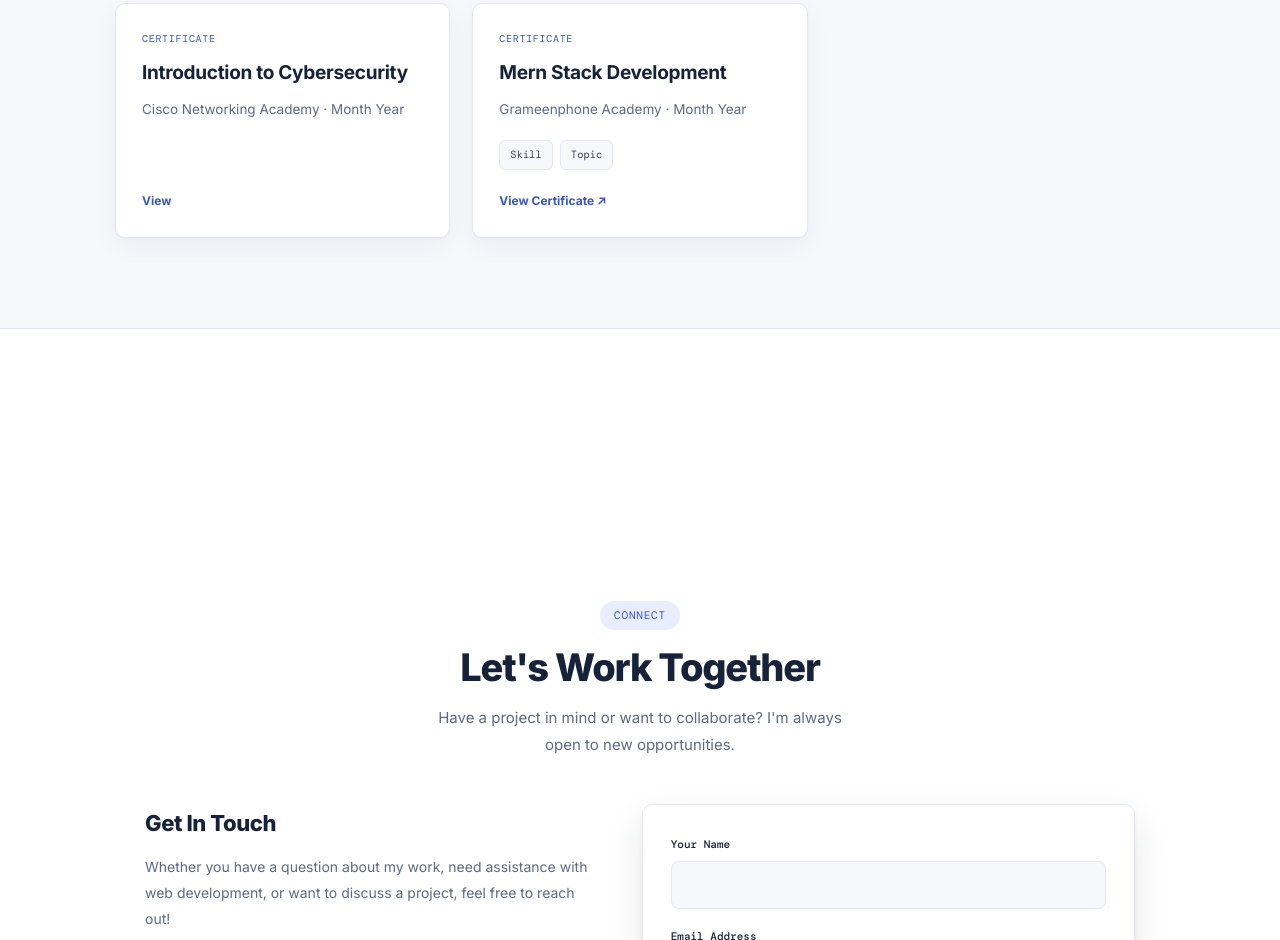
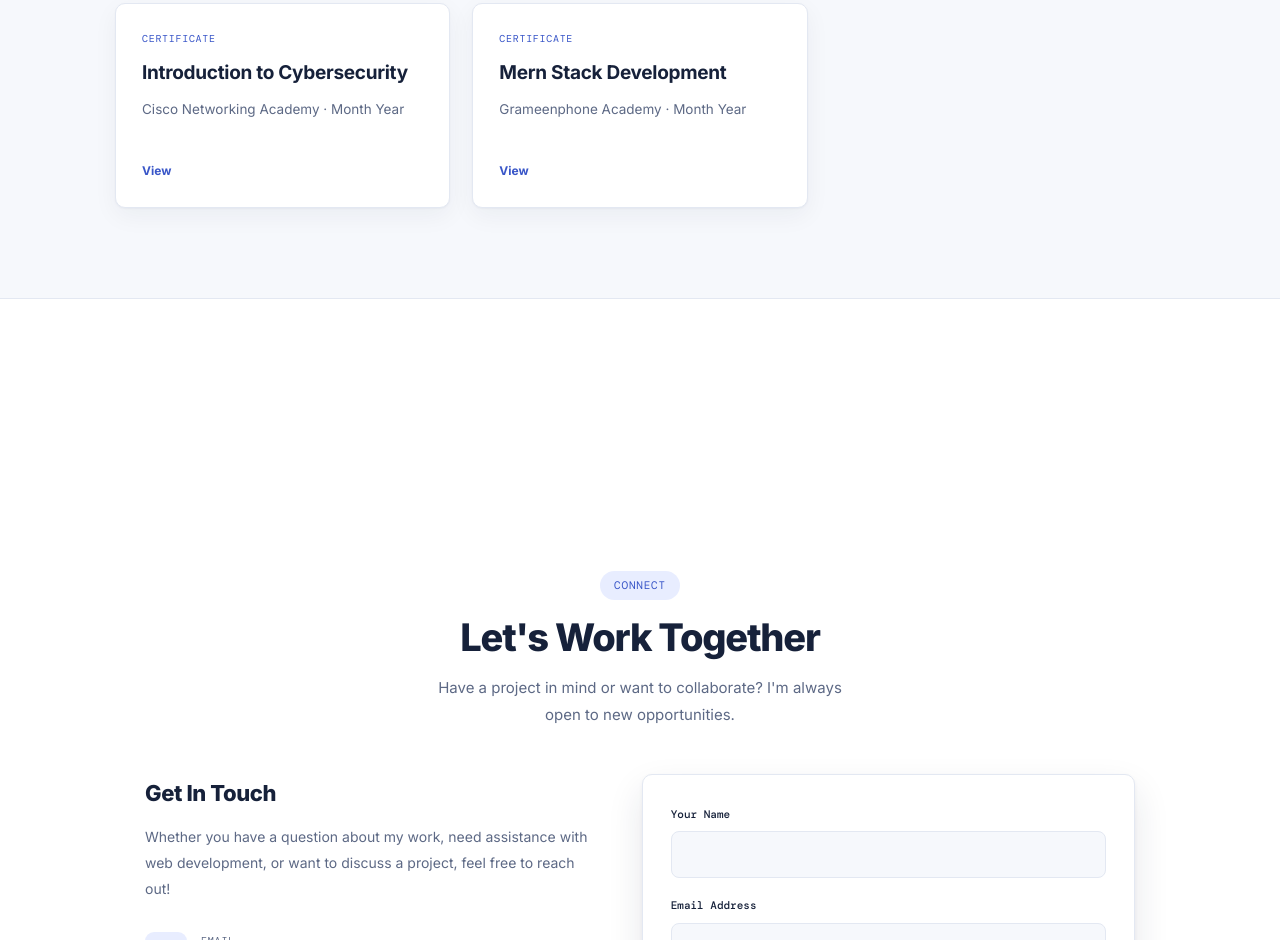
Before and after one commit to samiamridula1/porfolio1, a plain HTML site: page portfolio-ts/index.html in a window 1280 px wide. Shown: the part 3253-4193 px from the top of the page. Drawn offline with nearby package versions, Linux system fonts and the light colour scheme.

Commit message:
Update index.html

```diff
--- a/portfolio-ts/index.html
+++ b/portfolio-ts/index.html
@@ -376,12 +376,12 @@ Introduction to Cybersecurity</h3>
             </div>
             <h3>Mern Stack Development</h3>
             <p>Grameenphone Academy · Month Year</p>
-            <div class="tag-list"><span>Skill</span><span>Topic</span></div>
+
             <a class="project-link"
                href="certificates/certificate-2.pdf"
                target="_blank"
                rel="noopener noreferrer">
-              View Certificate ↗
+              View
             </a>
           </article>
 
```
